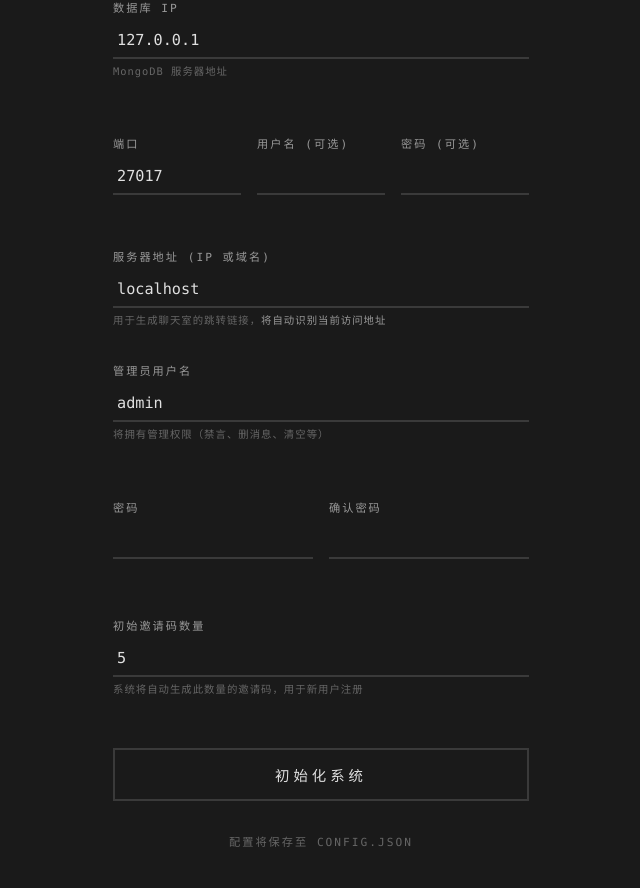
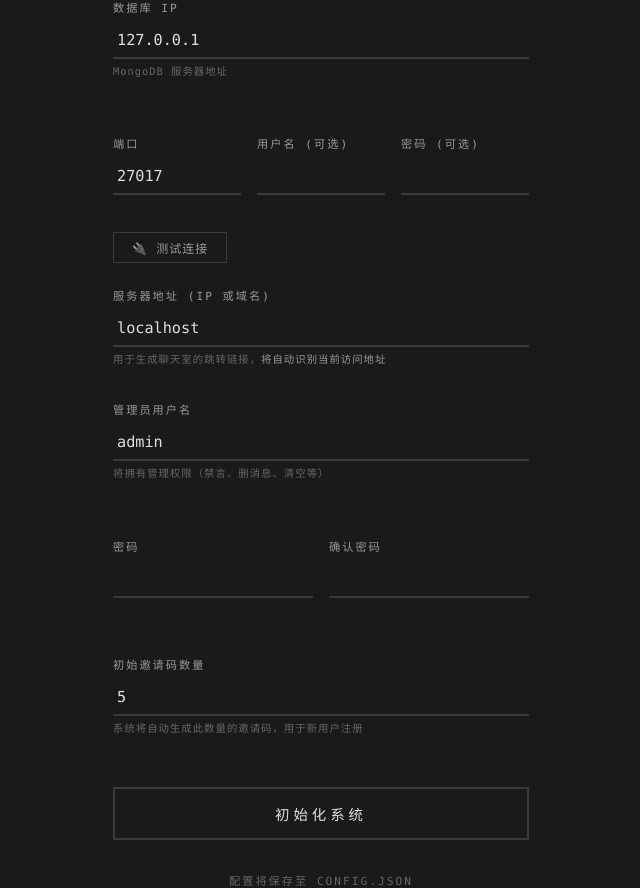
Before and after one commit to syh100925/syh-s-chatter, a Flask app: page /init in a window 1280 px wide. Shown: the part 181-1069 px from the top of the page, without its empty margins (319-959 px from the left). Before the commit the page ends 1028 px from the top, so only its background shows below. Run offline with Flask 3, Linux system fonts and the light colour scheme; some web fonts are replaced.

Commit message:
feat: 添加了测试数据库连接的HTML

```diff
--- a/templates/init.html
+++ b/templates/init.html
@@ -263,6 +263,12 @@
                     <input type="password" id="db_pass" name="db_pass" value="{{ db_pass or '' }}">
                 </div>
             </div>
+            <div style="display: flex; gap: 12px; align-items: center; margin: 8px 0 16px 0;">
+                <button type="button" id="testDbBtn" style="background: transparent; border: 1px solid var(--border-color); color: var(--fg-secondary); padding: 6px 18px; font-family: var(--font-mono); font-size: 0.75rem; cursor: pointer; letter-spacing: 1px; transition: all 0.2s;">
+                    🔌 测试连接
+                </button>
+                <span id="pingResult" style="font-size: 0.8rem; color: var(--fg-secondary);"></span>
+            </div>
 
             <!-- 服务器 IP（新增） -->
             <div class="form-group" style="margin-top:1.5rem;">
@@ -336,6 +342,40 @@
             }
         })();
 
+        // ===== 测试数据库连接 =====
+        const testBtn = document.getElementById('testDbBtn');
+        const pingResult = document.getElementById('pingResult');
+
+        testBtn.addEventListener('click', async function() {
+            const dbIp = document.getElementById('db_ip').value.trim();
+            const dbPort = document.getElementById('db_port').value.trim();
+            const dbUser = document.getElementById('db_user').value.trim();
+            const dbPass = document.getElementById('db_pass').value.trim();
+
+            if (!dbIp || !dbPort) {
+                pingResult.textContent = '⚠️ 请填写完整的数据库地址和端口';
+                pingResult.style.color = '#ffaa00';
+                return;
+            }
+
+            pingResult.textContent = '⏳ 正在测试...';
+            pingResult.style.color = 'var(--fg-secondary)';
+
+            try {
+                const response = await fetch('/init/ping', {
+                    method: 'POST',
+                    headers: { 'Content-Type': 'application/json' },
+                    body: JSON.stringify({ db_ip: dbIp, db_port: dbPort, db_user: dbUser, db_pass: dbPass })
+                });
+                const data = await response.json();
+                pingResult.textContent = data.message;
+                pingResult.style.color = data.success ? '#4caf50' : '#ff4444';
+            } catch (error) {
+                pingResult.textContent = '❌ 请求失败: ' + error.message;
+                pingResult.style.color = '#ff4444';
+            }
+        });
+
         // ===== 提交前确认弹窗 =====
         const form = document.getElementById('initForm');
         form.addEventListener('submit', function(e) {
```
